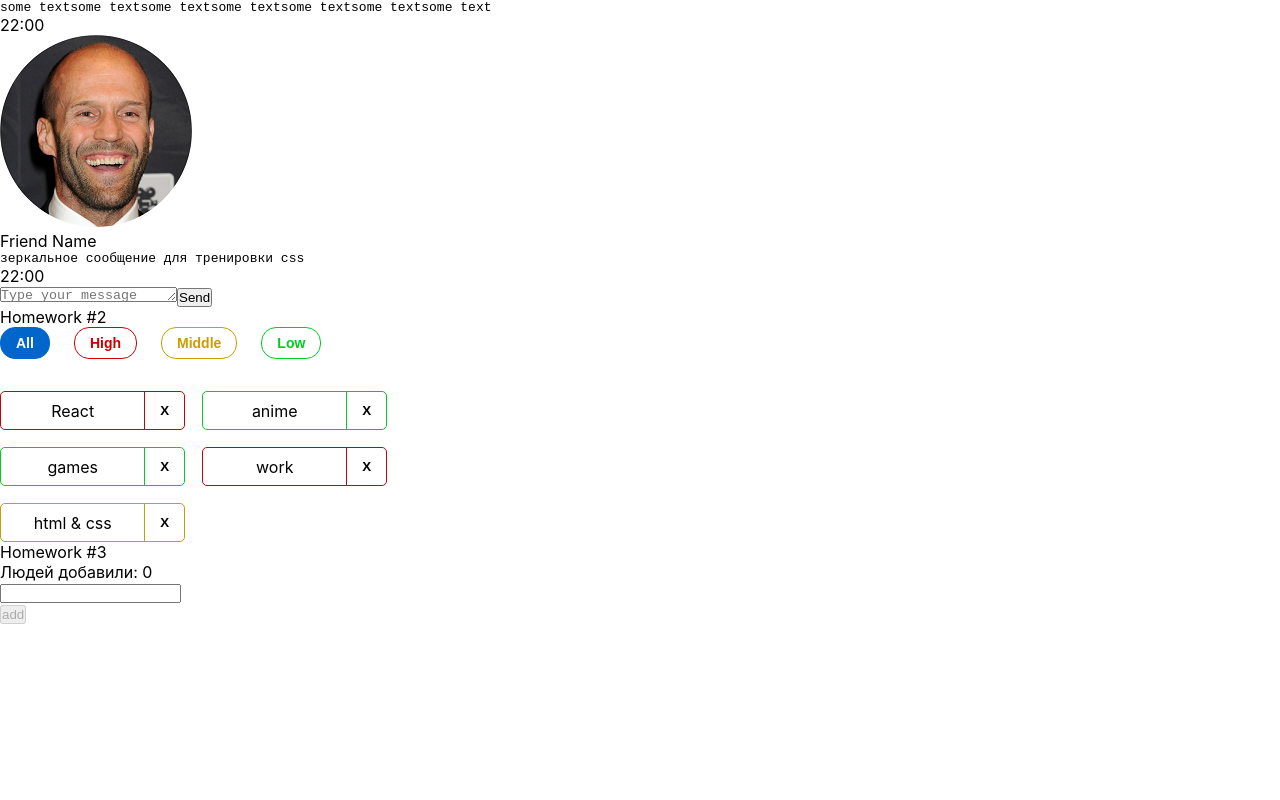
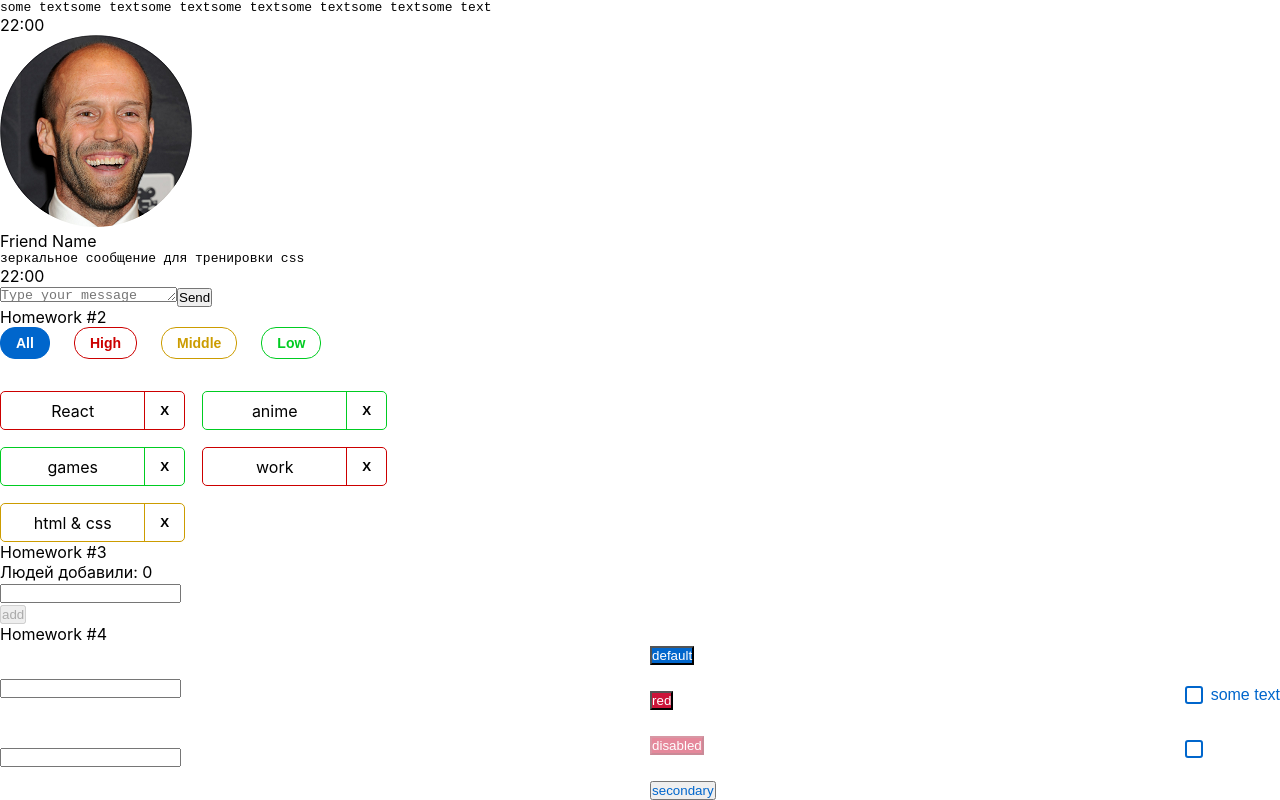
Before and after one commit to leonraz58/hws2-master, a React (Create React App) app: page /#/ in a window 1280 px wide. Shown: the part 236-1036 px from the top of the page. Before the commit the page ends 860 px from the top, so only its background shows below. Built offline with nearby package versions, Linux system fonts and the light colour scheme.

Commit message:
hw04 completed

```diff
--- a/src/s1-main/App.tsx
+++ b/src/s1-main/App.tsx
@@ -3,6 +3,7 @@ import s from './App.module.css'
 import HW1 from '../s2-homeworks/hw01/HW1'
 import HW2 from "../s2-homeworks/hw02/HW2";
 import HW3 from "../s2-homeworks/hw03/HW3";
+import HW4 from "../s2-homeworks/hw04/HW4";
 
 function App() {
     return (
@@ -11,7 +12,7 @@ function App() {
             {/*раскомментировать по ходу выполнения*/}
             {<HW2/>}
             {<HW3/>}
-            {/*<HW4/>*/}
+            <HW4/>
 
             {/*при выполнении дз 5 и более - закомментировать здесь дз 1-4, так как они есть внутри дз 5*/}
             {/*<HW5/>*/}
--- a/src/s2-homeworks/hw04/common/c2-SuperButton/SuperButton.module.css
+++ b/src/s2-homeworks/hw04/common/c2-SuperButton/SuperButton.module.css
@@ -2,28 +2,39 @@
 }
 
 .disabled {
+    background: #004D99;
+    opacity: 0.5;
 }
 
 .secondary {
+    color: #0066CC;
 }
 
 .default {
+    background: #0066CC;
+    color: #FFFFFF;
 }
 
 .red {
+    background: #CC1439;
+    color: #FFFFFF;
 }
 
 .default:hover {
+    background: #0080FF;
 }
 
 .red:hover {
+    background: #FF1A47;
 }
 
 .secondary:hover {
+    background: #E5F0FA;
 }
 
 
 .default:active {
+    background: #0059B3;
 }
 
 .secondary:active {
--- a/src/s2-homeworks/hw04/common/c2-SuperButton/SuperButton.tsx
+++ b/src/s2-homeworks/hw04/common/c2-SuperButton/SuperButton.tsx
@@ -17,12 +17,23 @@ const SuperButton: React.FC<SuperButtonPropsType> = (
         ...restProps // все остальные пропсы попадут в объект restProps, там же будет children
     }
 ) => {
-    const finalClassName = s.button
-        // + (disabled
-        //         ? ...
-        //         : xType === 'red'
-        //             ? ...
-        + (className ? ' ' + className : '') // задачка на смешивание классов
+    // const finalClassName = s.button
+    //     // + (disabled
+    //     //         ? ...
+    //     //         : xType === 'red'
+    //     //             ? ...
+    //     + (className ? ' ' + className : '') // задачка на смешивание классов
+
+    // const finalClassName = s.button
+    //     + (disabled
+    //         ? ' ' + s.disabled : '') +
+    //     (xType === 'red'
+    //         ? ' ' + s.red
+    //         : xType === 'secondary'
+    //             ? ' ' + s.secondary
+    //             : ' ' + s.default)
+    //     + (className ? ' ' + s.className : '')
+    const finalClassName = `${s.button} ${disabled? s.disabled: ''} ${xType==='red'? s.red : xType==='secondary' ? s.secondary : s.default} ${(className ? className : '')}`
 
     return (
         <button
--- a/src/s2-homeworks/hw04/common/c3-SuperCheckbox/SuperCheckbox.tsx
+++ b/src/s2-homeworks/hw04/common/c3-SuperCheckbox/SuperCheckbox.tsx
@@ -28,7 +28,9 @@ const SuperCheckbox: React.FC<SuperCheckboxPropsType> = (
 ) => {
     const onChangeCallback = (e: ChangeEvent<HTMLInputElement>) => {
         // задачка на написание онченджа
-
+        //onChangeChecked && onChangeChecked(e.currentTarget.checked)
+        onChange && onChange(e)
+        onChangeChecked?.(e.currentTarget.checked)
     }
 
     const finalInputClassName = s.checkbox
```
